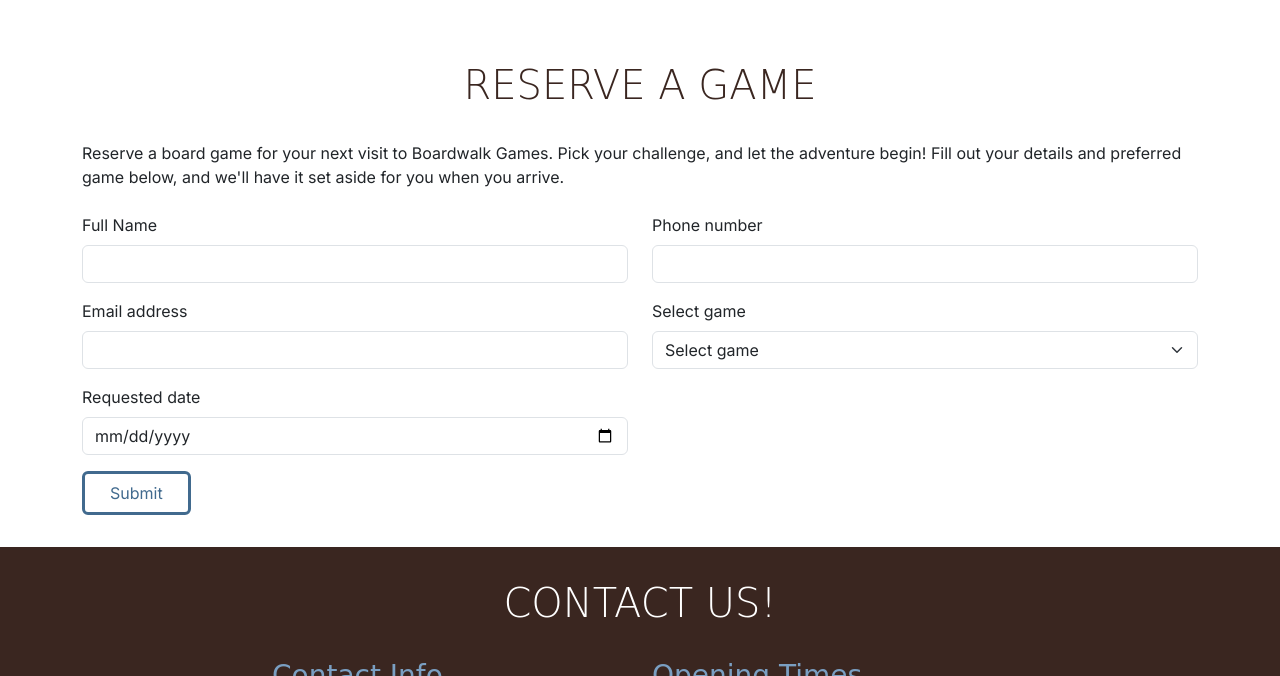
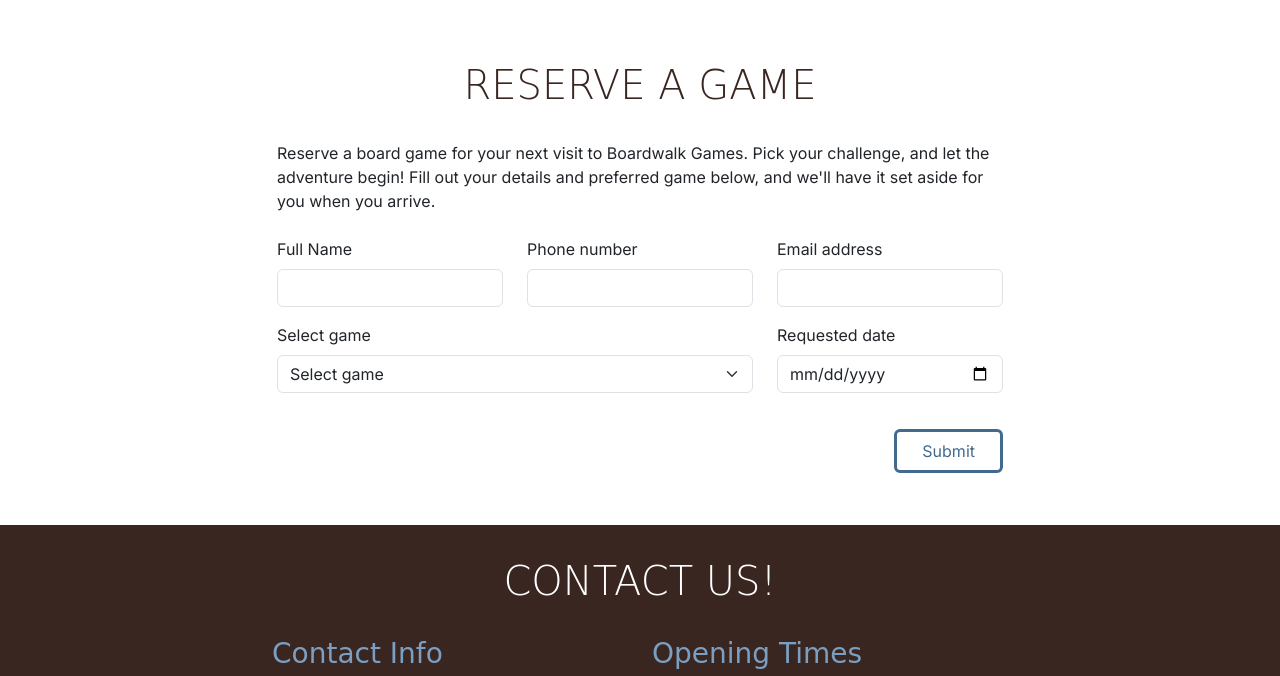
Before and after one commit to JLatham85/boardwalk-games, a plain HTML site: page game-library.html in a window 1280 px wide. Shown: the part 1609-2285 px from the top of the page. Drawn offline with nearby package versions, Linux system fonts and the light colour scheme; a web font is replaced by a local one.

Commit message:
Add formatting to form and manual check form

```diff
--- a/assets/css/style.css
+++ b/assets/css/style.css
@@ -81,6 +81,13 @@ h2 {
     vertical-align: top;
 }
 
+#reserve-game button {
+    display: flex;
+    margin-top: 20px;
+    margin: 20px auto;
+    float: right;
+}
+
 /* Navbar */
 
 #navbar {
@@ -159,14 +166,14 @@ h2 {
 
 /* grid visualisation CSS for testing */
 
-/* .container, .row {
+/*.container, .row {
     border: 2px solid black;
 }
 
 .col-12 {
     border: 2px solid white;
     background-color: lightgrey;
-} */
+}*/
 
 /* Media queries for Index services section */
 
@@ -176,6 +183,10 @@ h2 {
     #services .card-body {
         min-height: 191px;
     }
+    #reserve-game {
+    display: flex;
+    width: 490px;
+}
 }
 
 /* Large Devices (desktops, 992px and up) */
@@ -192,6 +203,10 @@ h2 {
     #services .card-body {
         min-height: 220px;
     }
+    #reserve-game {
+    display: flex;
+    width: 750px;
+}
 }
 
 /* XXLarge Devices (desktops, 1400px and up) */
@@ -200,6 +215,10 @@ h2 {
     #services .card-body {
         min-height: 195px;
     }
+     #reserve-game {
+    display: flex;
+    width: 890px;
+}
 }
 
 /* Media queries for Table events section */
--- a/game-library.html
+++ b/game-library.html
@@ -363,7 +363,7 @@
               <!-- Form Reservation Section -->
               <form action="success.html" method="get">
                 <div class="row">
-                  <div class="col-12 col-lg-6 mb-3">
+                  <div class="col-12 col-lg-6 col-xl-4 mb-3">
                     <label for="name" class="form-label">Full Name</label>
                     <input
                       class="form-control"
@@ -373,7 +373,7 @@
                       required
                     />
                   </div>
-                  <div class="col-12 col-lg-6 mb-3">
+                  <div class="col-12 col-lg-6 col-xl-4 mb-3">
                     <label for="phone" class="form-label">Phone number</label>
                     <input
                       class="form-control"
@@ -383,7 +383,7 @@
                       required
                     />
                   </div>
-                  <div class="col-12 col-lg-6 mb-3">
+                  <div class="col-12 col-lg-6 col-xl-4 mb-3">
                     <label for="email" class="form-label">Email address</label>
                     <input
                       class="form-control"
@@ -393,7 +393,7 @@
                       required
                     />
                   </div>
-                  <div class="col-12 col-lg-6 mb-3">
+                  <div class="col-12 col-lg-6 col-xl-8 mb-3">
                     <label for="event-type" class="form-label"
                       >Select game</label
                     >
@@ -414,7 +414,7 @@
                       <option value="cluedo">Cluedo</option>
                     </select>
                   </div>
-                  <div class="col-12 col-lg-6 mb-3">
+                  <div class="col-12 col-lg-6 col-xl-4 mb-3">
                     <label for="date" class="form-label">Requested date</label>
                     <input
                       class="form-control"
@@ -425,10 +425,11 @@
                     />
                   </div>
                 </div>
-
-                <button type="submit" class="btn custom-button-outline">
-                  Submit
-                </button>
+                <div>
+                  <button type="submit" class="btn custom-button-outline">
+                    Submit
+                  </button>
+                </div>
               </form>
             </div>
           </div>
```
